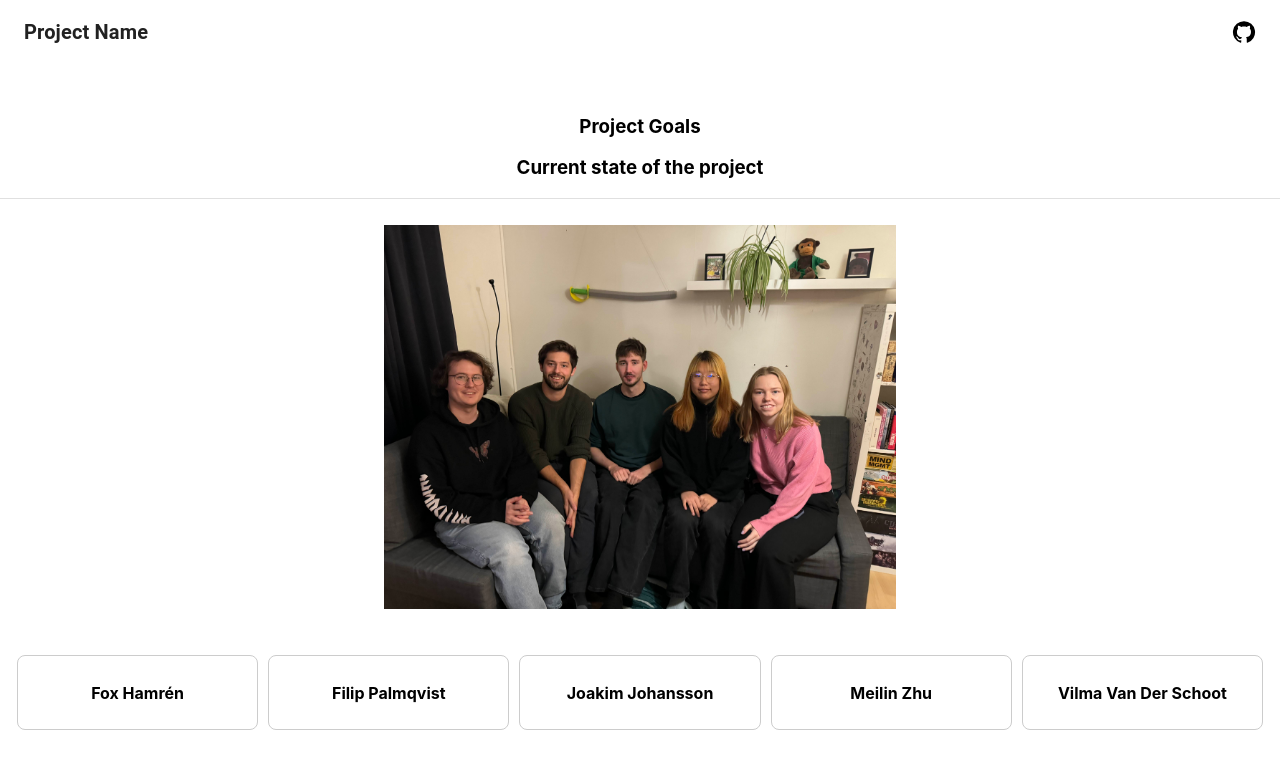
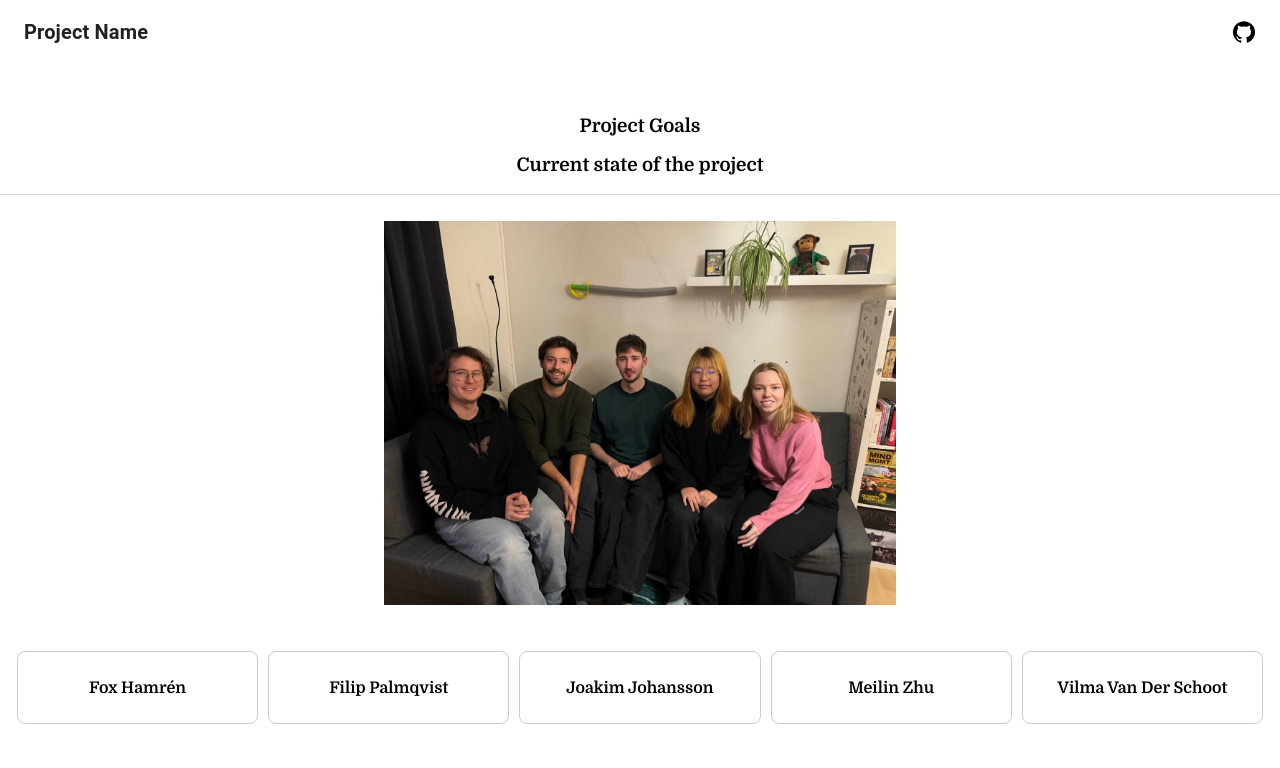
Before and after one commit to Joakim-Johansson/ProjectPage, a React (Create React App) app: page / in a window 1280 px wide. Shown: the top 768 px of the page. Built offline with nearby package versions, Linux system fonts and the light colour scheme.

Commit message:
font updated

```diff
--- a/src/index.css
+++ b/src/index.css
@@ -1,6 +1,9 @@
+/* Import Domine font from Google Fonts */
+@import url('https://fonts.googleapis.com/css2?family=Domine:wght@400;700&display=swap');
+
 body {
   margin: 0;
-  font-family: -apple-system, BlinkMacSystemFont, 'Segoe UI', 'Roboto', 'Oxygen',
+  font-family: 'Domine', -apple-system, BlinkMacSystemFont, 'Segoe UI', 'Roboto', 'Oxygen',
     'Ubuntu', 'Cantarell', 'Fira Sans', 'Droid Sans', 'Helvetica Neue',
     sans-serif;
   -webkit-font-smoothing: antialiased;
```
